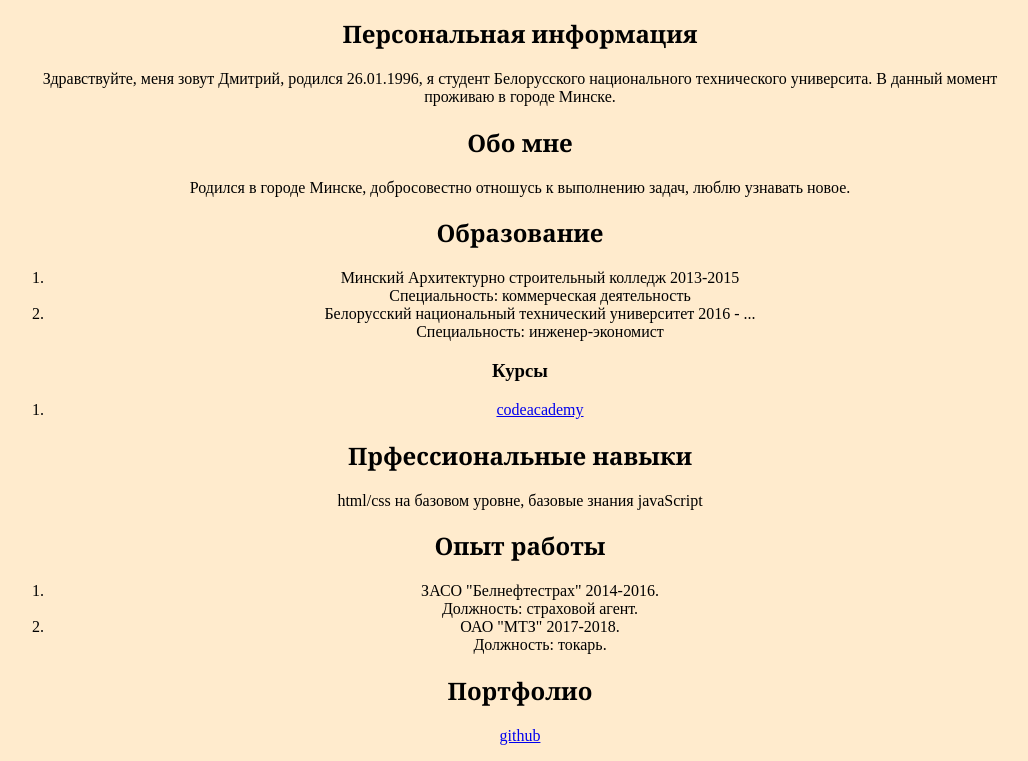
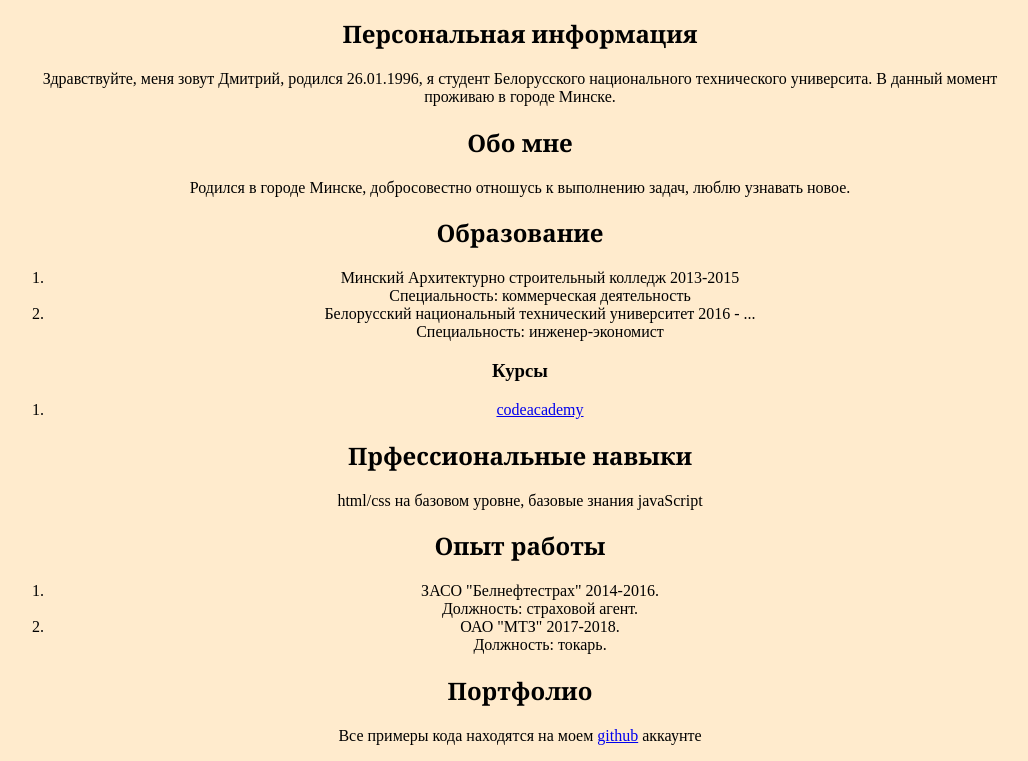
Before and after one commit to DimaMavrin/rsschool-codejam1-cv, a plain HTML site: page Index.html in a window 1280 px wide. Shown: the part 359-1120 px from the top of the page, without its empty margins (0-1028 px from the left). Drawn offline with Linux system fonts and the light colour scheme; a script that the page names is missing.

Commit message:
refactor

```diff
--- a/Index.html
+++ b/Index.html
@@ -60,7 +60,7 @@
     </div>
     <div id="portfolio">
       <h2>Портфолио</h2>
-      <p><a href="https://github.com/DimaMavrin?tab=repositories" target="_blank"> github</p>
+      <p>Все примеры кода находятся на моем <a href="https://github.com/DimaMavrin?tab=repositories" target="_blank"> github</a> аккаунте</p>
 
     </div>
 </body>
```
